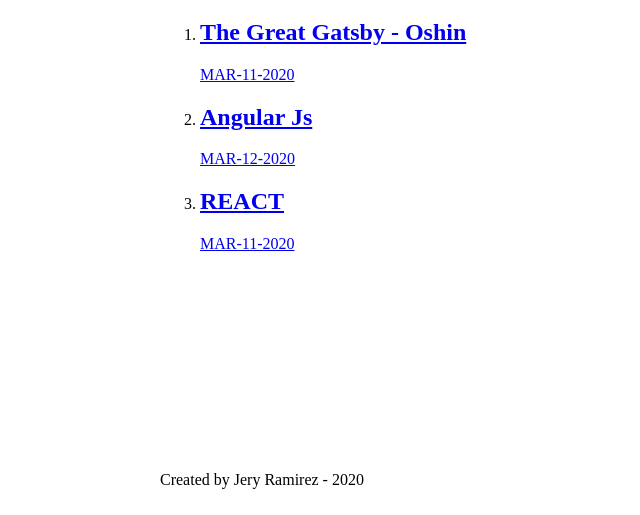
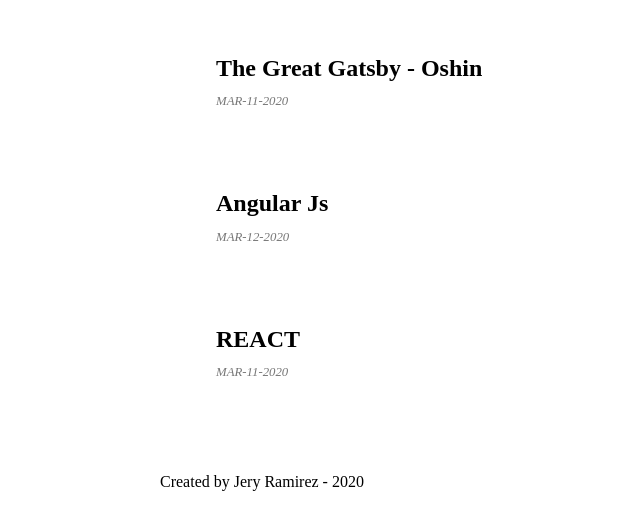
Before and after one commit to jery-oshin/help, a Gatsby site: page /blog in a window 1280 px wide. Shown: the part 335-850 px from the top of the page, without its empty margins (105-745 px from the left). Built offline with nearby package versions, Linux system fonts and the light colour scheme; Gatsby itself is replaced by a stand-in of ours.

Commit message:
blog page styled and the finish of the lesson #15

```diff
--- a/src/components/footer.js
+++ b/src/components/footer.js
@@ -1,5 +1,10 @@
 import React from 'react';
+
 import {graphql, useStaticQuery } from 'gatsby';
+
+import footerStyles from './footer.module.scss';
+
+
 
 const Footer = () => {
     const data = useStaticQuery(graphql`
@@ -12,7 +17,7 @@
         }
     `)
     return(
-        <footer>
+        <footer className={footerStyles.footer}>
             Created by {data.site.siteMetadata.author} - 2020
         </footer>
 
--- /dev/null
+++ b/src/components/footer.module.scss
@@ -0,0 +1,3 @@
+.footer {
+    margin-top: 3rem;
+}
--- a/src/pages/blog.js
+++ b/src/pages/blog.js
@@ -3,6 +3,8 @@
 import { Link, graphql, useStaticQuery } from 'gatsby';
 //useStaticQuery allows us query our GraphQL API
 import Layout from '../components/layout';
+
+import blogStyles from './blog.module.scss';
 
 const BlogPage = () =>{
 
@@ -31,10 +33,10 @@
     return(
         <Layout>
             <h1>Blog</h1>
-            <ol>
+            <ol className={blogStyles.posts}>
                 {data.allMarkdownRemark.edges.map( (edge)=> {
                     return (
-                        <li>
+                        <li className={blogStyles.post}>
                             <Link to={`/blog/${edge.node.fields.slug}`}>
                                 <h2>  {edge.node.frontmatter.title}</h2>
                                 <p> {edge.node.frontmatter.date}</p>
--- /dev/null
+++ b/src/pages/blog.module.scss
@@ -0,0 +1,30 @@
+.posts {
+    list-style-type: none;
+    margin: 0;
+}
+
+.post {
+    margin: 1rem 0;
+
+    a{
+        color: #000;
+        text-decoration: none;
+        padding: 1rem;
+        display: block;
+    }
+    a:hover {
+
+        background: #f4f4f4;
+    }
+
+    h2{
+        margin-bottom: 0;
+
+    }
+
+    p {
+        color: #777;
+        font-size: .8rem;
+        font-style: italic;
+    }
+}
```
